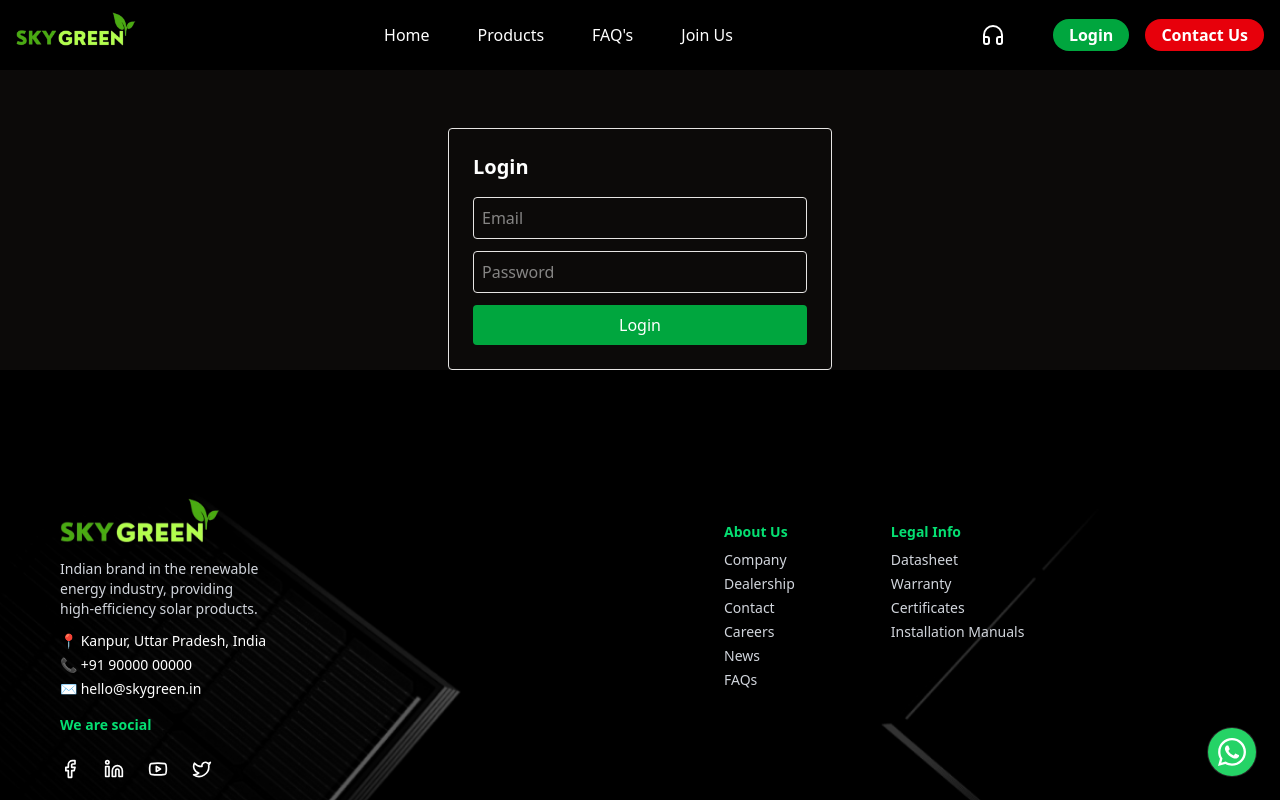
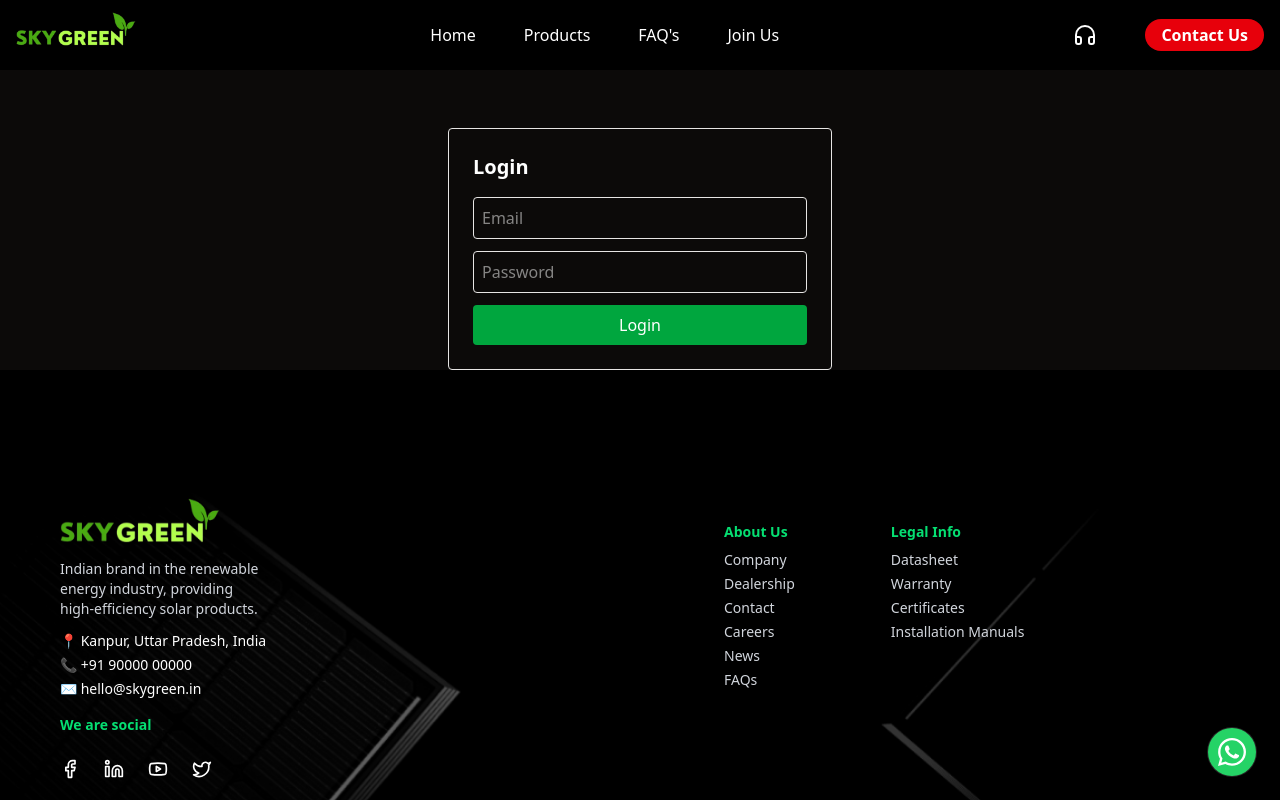
Before and after one commit to deepanshi-alva/skygreen, a Next.js app: page /login in a window 1280 px wide. Shown: the top 800 px of the page. Built offline with nearby package versions, Linux system fonts and the light colour scheme.

Commit message:
added the functionality for the login

```diff
--- a/app/login/page.tsx
+++ b/app/login/page.tsx
@@ -5,7 +5,7 @@ export default function LoginPage() {
   const [email, setEmail] = useState("");
   const [password, setPassword] = useState("");
 
-  const handleLogin = async (e: any) => {
+  const handleLogin = async (e: React.FormEvent<HTMLFormElement>) => {
     e.preventDefault();
     const res = await fetch(`${process.env.NEXT_PUBLIC_API_URL}/api/auth/local`, {
       method: "POST",
--- a/components/common/header.tsx
+++ b/components/common/header.tsx
@@ -124,7 +124,7 @@ export default function Navbar() {
           </div>
 
           {/* ✅ Auth Section */}
-          {!user ? (
+          {/* {!user ? (
             <Link
               href={"/login"}
               className="bg-green-600 px-4 py-1 rounded-full text-white font-semibold hover:bg-green-700 transition"
@@ -137,7 +137,6 @@ export default function Navbar() {
                 {user.username} <ChevronDown className="inline w-4 h-4" />
               </button>
               <div className="absolute right-0 mt-2 w-48 bg-white text-black shadow-lg rounded hidden group-hover:block">
-                {/* Common */}
                 <Link
                   href="/profile"
                   className="block px-4 py-2 hover:bg-gray-100"
@@ -145,7 +144,6 @@ export default function Navbar() {
                   My Profile
                 </Link>
 
-                {/* Role-specific */}
                 {user?.role?.name === "Admin" && (
                   <Link
                     href="/admin/users"
@@ -173,7 +171,6 @@ export default function Navbar() {
                   </Link>
                 )}
 
-                {/* Logout */}
                 <button
                   onClick={logout}
                   className="w-full text-left px-4 py-2 hover:bg-red-50 text-red-600"
@@ -182,7 +179,7 @@ export default function Navbar() {
                 </button>
               </div>
             </div>
-          )}
+          )} */}
 
           {/* Contact Us */}
           <Link
@@ -218,7 +215,7 @@ export default function Navbar() {
           </Link>
 
           {/* ✅ Mobile Auth */}
-          {!user ? (
+          {/* {!user ? (
             <Link
               href={"/login"}
               className="block bg-green-600 px-4 py-2 rounded text-center mt-3"
@@ -272,7 +269,7 @@ export default function Navbar() {
                 Logout
               </button>
             </div>
-          )}
+          )} */}
 
           {/* Mobile Support Dropdown */}
           <div className="mt-3">
```
